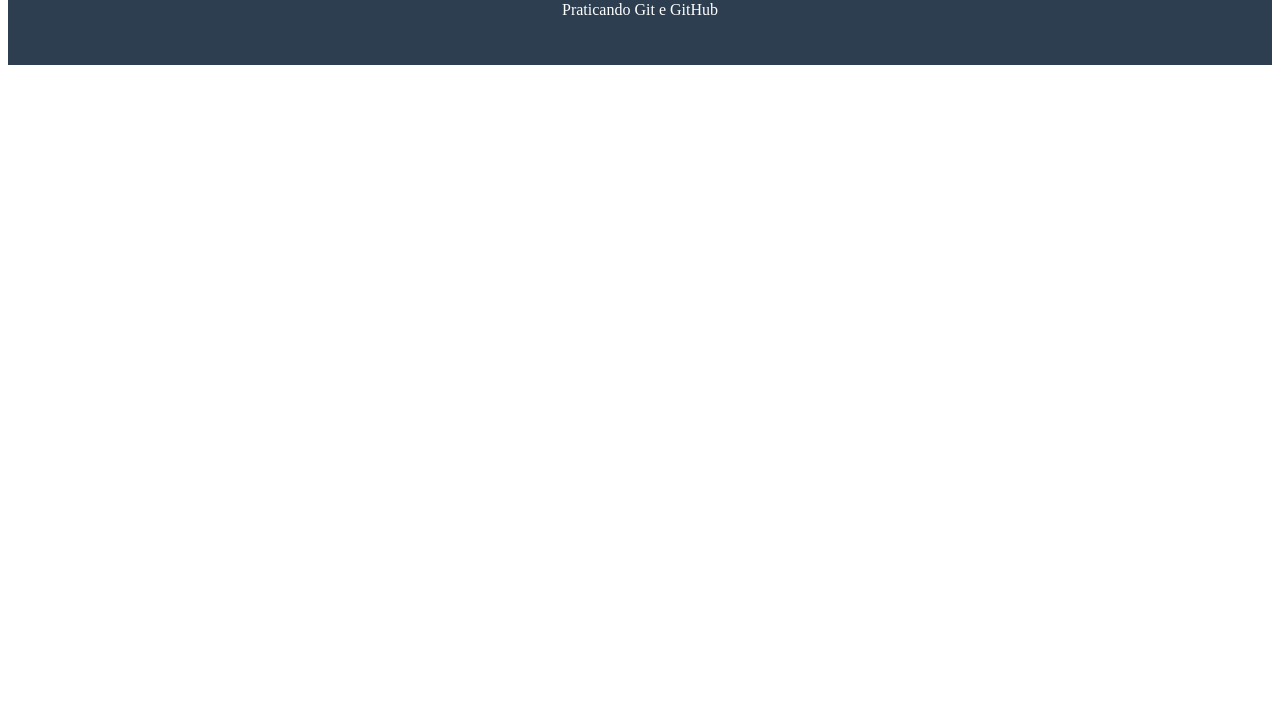
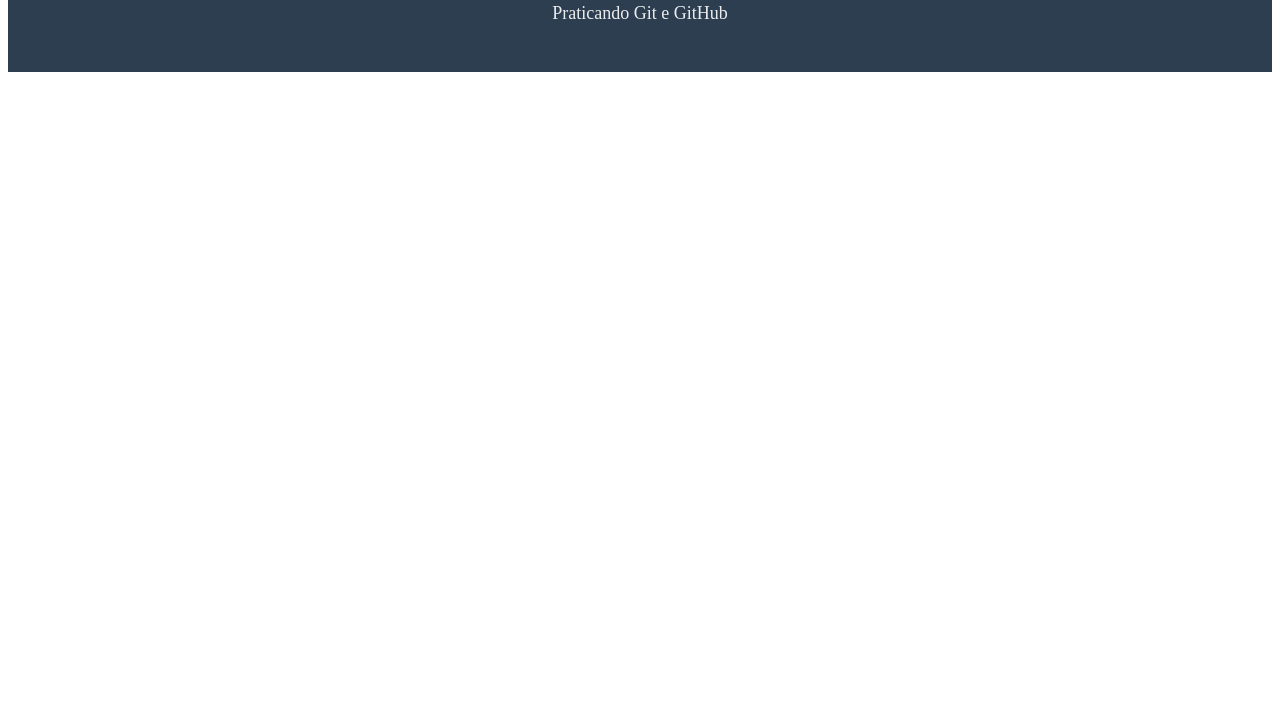
Before and after one commit to Emanuelgg777/atividade-branchs, a plain HTML site: page index.html in a window 1280 px wide. Shown: the part 90-800 px from the top of the page. Drawn offline with Linux system fonts and the light colour scheme.

Commit message:
Estiliza o subtítulo do cabeçalho

```diff
--- a/style.css
+++ b/style.css
@@ -8,3 +8,8 @@
 header h1 {
   margin: 0;
 }
+
+header p {
+  font-size: 18px;
+  opacity: 0.9;
+}
```
